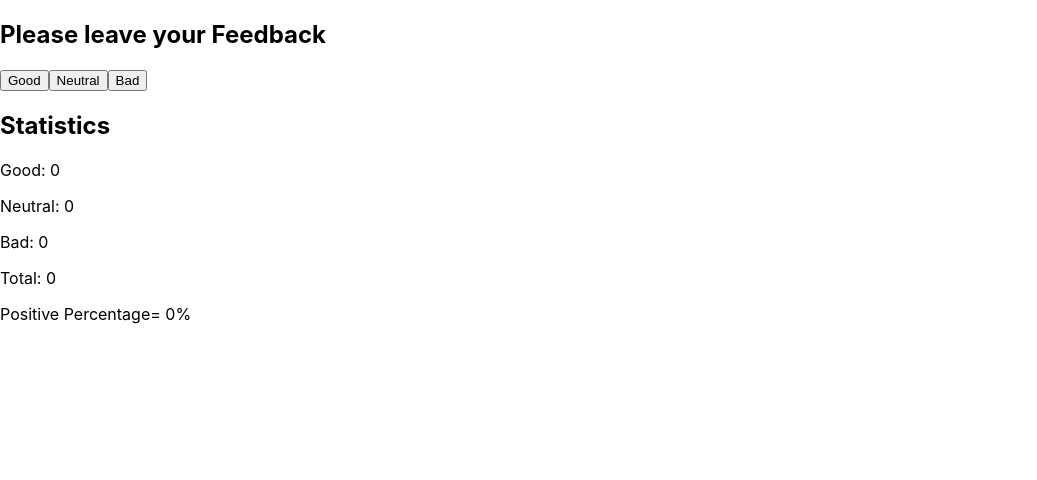
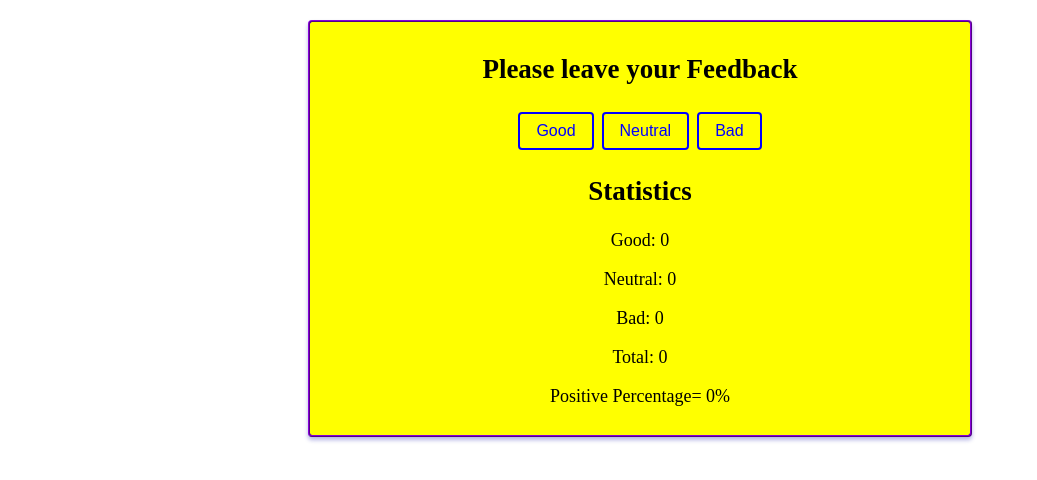
Before and after one commit to alimpiieva/alimpiieva-goit-react-hw-02-feedback, a React (Create React App) app: page / in a window 1280 px wide. Shown: the top 480 px of the page, without its empty margins (0-1037 px from the left). Built offline with nearby package versions, Linux system fonts and the light colour scheme.

Commit message:
added styles

```diff
--- a/package.json
+++ b/package.json
@@ -4,6 +4,8 @@
   "private": true,
   "homepage": "https://alimpiieva.github.io/alimpiieva-goit-react-hw-02-feedback/",
   "dependencies": {
+    "@emotion/react": "^11.11.1",
+    "@emotion/styled": "^11.11.0",
     "@testing-library/jest-dom": "^5.16.3",
     "@testing-library/react": "^12.1.4",
     "@testing-library/user-event": "^13.5.0",
--- a/src/components/App.jsx
+++ b/src/components/App/App.jsx
@@ -1,7 +1,8 @@
 import React, { useState } from "react";
-import Section from "./Section/Section";
-import Statistics from "./Statistics/Statistics";
-import FeedbackOptions from "./FeedbackOptions/FeedbackOptions";
+import Section from "../Section/Section";
+import Statistics from "../Statistics/Statistics";
+import FeedbackOptions from "../FeedbackOptions/FeedbackOptions";
+import { Container } from "./App.styled.jsx";
 
 export const App = () => {
   const [feedback, setFeedback] = useState({
@@ -24,7 +25,7 @@ export const App = () => {
   const options = ["good", "neutral", "bad"];
 
   return (
-    <div>
+    <Container>
       <Section title="Please leave your Feedback">
         <FeedbackOptions options={options} onLeaveFeedback={handleFeedback} />
       </Section>
@@ -38,7 +39,7 @@ export const App = () => {
           positivePercentage={positivePercentage}
         />
       </Section>
-    </div>
+    </Container>
   );
 };
 
--- /dev/null
+++ b/src/components/App/App.styled.jsx
@@ -0,0 +1,14 @@
+import styled from '@emotion/styled';
+
+export const Container = styled.div`
+    border: 2px ridge #8601d9;
+    border-radius: 4px;
+    margin: 20px auto 0 auto;
+    width: 50%;
+    padding: 10px;
+    text-align:center;
+    font-family: cursive;
+    box-shadow: 0px 3px 4px rgba(5, 7, 166, 0.3);
+    background-color: yellow;
+    font-size: 18px;
+ `
--- a/src/components/FeedbackOptions/FeedbackOptions.jsx
+++ b/src/components/FeedbackOptions/FeedbackOptions.jsx
@@ -1,17 +1,22 @@
 import React from "react";
+import {
+    FeedbackButton,
+    ButtonContainer,
+} from "./FeedbackOptions.styled";
+
 
 const FeedbackOptions = ({ options, onLeaveFeedback }) => {
     return (
-        <div>
+        <ButtonContainer>
             {options.map(option => (
-                <button key={option}
+                <FeedbackButton key={option}
                 onClick={() => onLeaveFeedback(option)}
                 >
                     {option.charAt(0).toUpperCase() + option.slice(1)}
-                </button>
+                </FeedbackButton>
             ))}
 
-        </div>
+        </ButtonContainer>
     );
 };
 
--- a/src/components/FeedbackOptions/FeedbackOptions.styled.jsx
+++ b/src/components/FeedbackOptions/FeedbackOptions.styled.jsx
@@ -0,0 +1,24 @@
+import styled from '@emotion/styled';
+
+export const FeedbackButton = styled.button`
+    border: 2px solid blue;
+    border-radius: 4px;
+    padding: 8px 16px;
+    margin: 4px;
+    background-color: transparent;
+    color: blue;
+    font-size: 16px;
+    cursor: pointer;
+    transition: border-color 0.3s ease;
+
+    &:hover {
+        border-color: red;
+        color: red;
+    }
+`;
+
+export const ButtonContainer = styled.div`
+    display: flex;
+    justify-content: center;
+    margin-top: 16px;
+`;
--- a/src/index.js
+++ b/src/index.js
@@ -1,6 +1,6 @@
 import React from 'react';
 import ReactDOM from 'react-dom/client';
-import { App } from 'components/App';
+import { App } from 'components/App/App';
 import './index.css';
 
 ReactDOM.createRoot(document.getElementById('root')).render(
```
Also changed, not shown: 1 other file (tests, documents, lock files or other folders).
